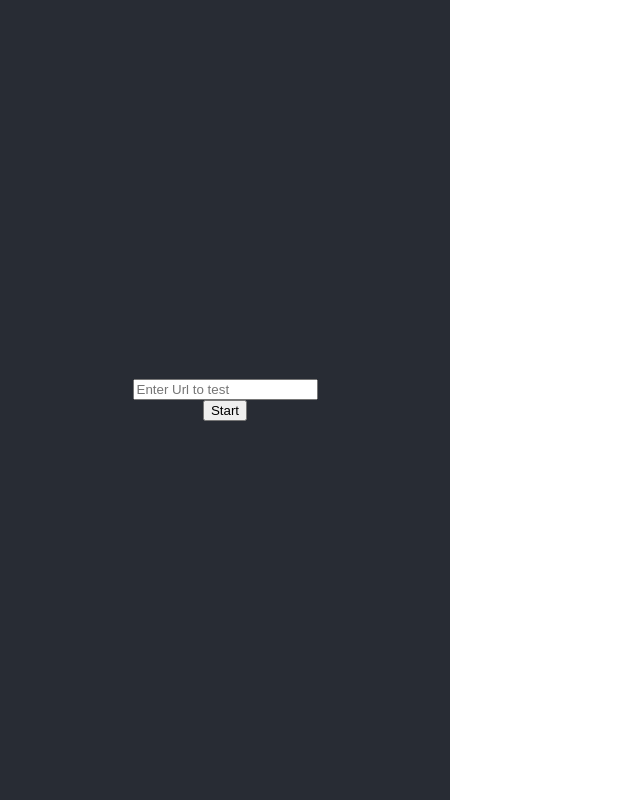
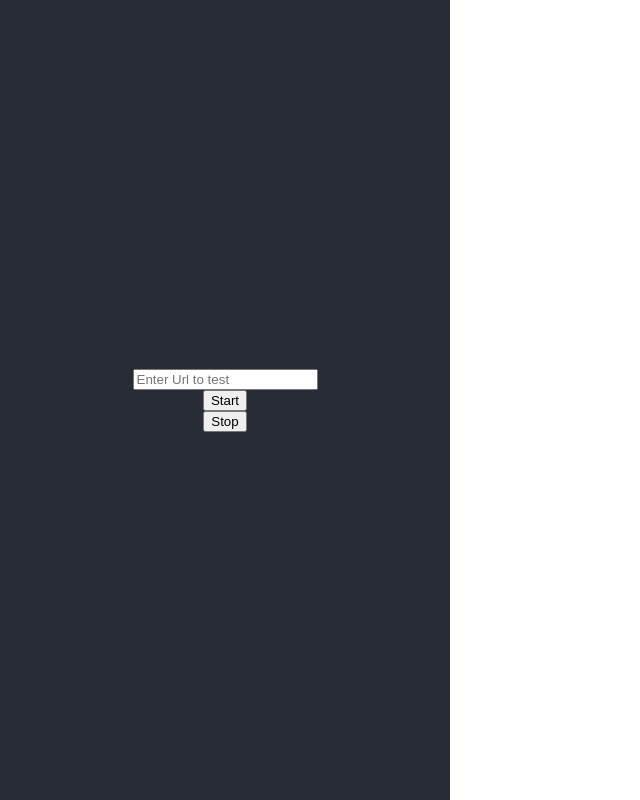
Before and after one commit to carl-hand/scripty, a React (Create React App) app: page / in a window 1280 px wide. Shown: the whole page, without its empty margins (0-640 px from the left). Built offline with nearby package versions, Linux system fonts and the light colour scheme.

Commit message:
added stop button to grab list of interacted elements by the user

```diff
--- a/src/App.js
+++ b/src/App.js
@@ -7,14 +7,17 @@ function App() {
   const [errorMsg, setErrorMsg] = useState('');
   const selectedTabRef = useRef();
 
-  const handleClick = async () => {
+  const handleClick = async (evt) => {
     console.log(`url: ${url}`);
-
     if (!url) {
       setErrorMsg('Please enter a url');
       return;
     }
 
+    const { target } = evt;
+    const { name } = target;
+
+    if (name === 'start') {
       try {
         let activeTabs = await chrome.tabs.query({ active: true });
         const selectedTabsArray = activeTabs.filter((tab) => {
@@ -46,26 +49,21 @@ function App() {
       } catch (err) {
         setErrorMsg('Oops something went wrong...');
       }
-  };
-
-  setInterval(() => {
-    // chrome.tabs.query({ active: true }, function (tabs) {
-    if (!url) {
-      return;
-    }
-
+    } else if (name === 'stop') {
       if (selectedTabRef.current) {
         chrome.tabs.sendMessage(
           selectedTabRef.current.id,
           { type: 'getSelectedElements' },
           function (selectedElements) {
-          console.log(`selectedElements: ${JSON.stringify(selectedElements)}`);
+            console.log(
+              `selectedElements: ${JSON.stringify(selectedElements)}`
+            );
             console.log(`length: ${Object.keys(selectedElements).length}`);
           }
         );
       }
-    // });
-  }, 1000);
+    }
+  };
 
   const handleChange = (evt) => {
     const { target } = evt;
@@ -86,7 +84,12 @@ function App() {
           value={url}
           onChange={handleChange}
         />
-        <button onClick={handleClick}>Start</button>
+        <button name="start" onClick={handleClick}>
+          Start
+        </button>
+        <button name="stop" onClick={handleClick}>
+          Stop
+        </button>
         {errorMsg && <p>{errorMsg}</p>}
       </header>
     </div>
```
Lines whose indentation alone changed are shown as unchanged.
